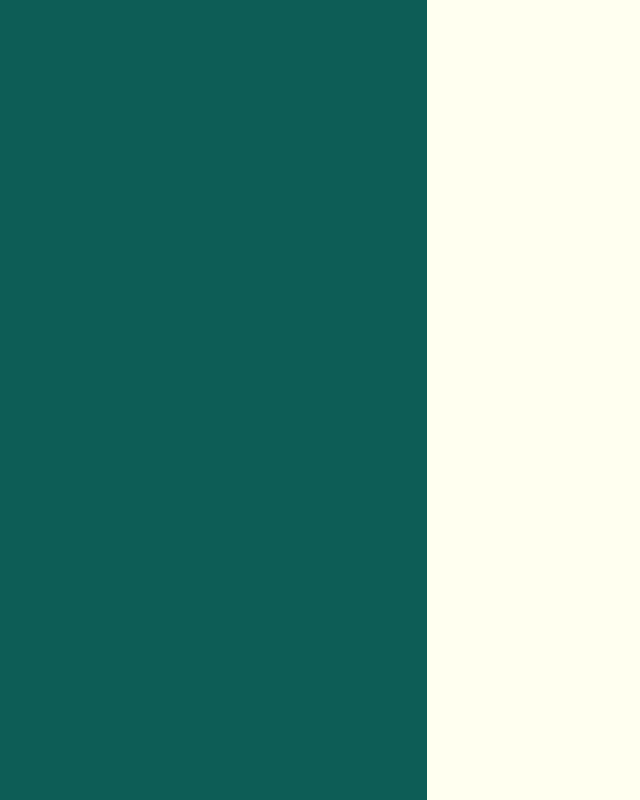
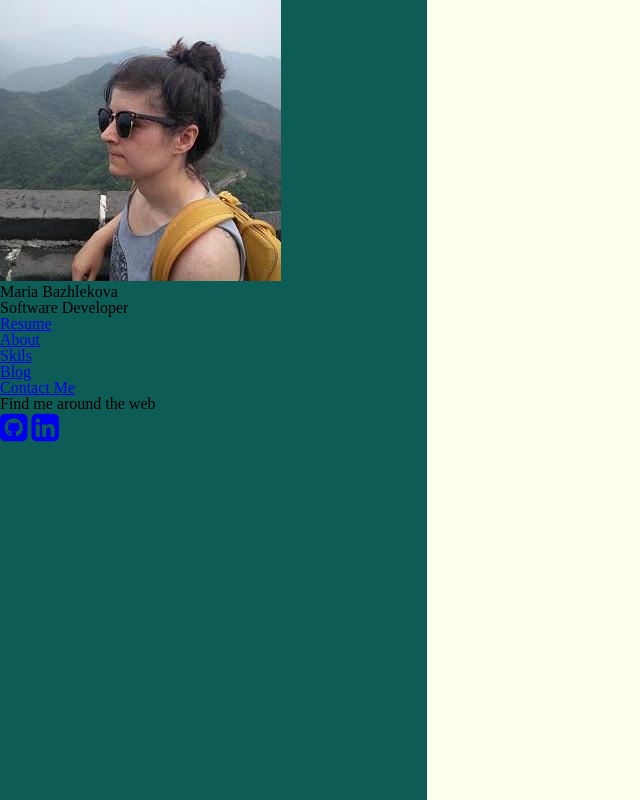
Before and after one commit to mbazhlekova/portfolio, a plain HTML site: page index.html in a window 1280 px wide. Shown: the whole page, without its empty margins (0-640 px from the left). Drawn offline with Linux system fonts and the light colour scheme.

Commit message:
Add sidebar content

```diff
--- a/index.html
+++ b/index.html
@@ -4,10 +4,38 @@
     <meta charset="UTF-8">
     <title>Maria Bazhlekova - Software Developer</title>
     <link rel="stylesheet" href="styles/main.css" type="text/css">
+    <link rel="stylesheet" href="https://maxcdn.bootstrapcdn.com/font-awesome/4.7.0/css/font-awesome.min.css">
+    <link href="https://fonts.googleapis.com/css?family=Roboto" rel="stylesheet">
   </head>
   <body>
     <div class="grid-container">
-      <aside class="sidebar"></aside>
+      <aside class="sidebar">
+        <div class="sidebar-container">
+          <div class="sidebar-profile">
+            <img class="sidebar-profile-photo" src="images/photo.jpeg" alt="Profile photo">
+            <h1 class="sidebar-profile-name">Maria Bazhlekova</h1>
+            <h2 class="sidebar-profile-title">Software Developer</h2>
+          </div>
+          <nav class="block sidebar-menu">
+            <ul>
+              <li><a href="#">Resume</a></li>
+              <li><a href="#">About</a></li>
+              <li><a href="#">Skils</a></li>
+            </ul>
+            <ul>
+              <li><a href="okaydeveloper.com">Blog</a></li>
+              <li><a href="#">Contact Me</a></li>
+            </ul>
+            <div class="block sidebar-social">
+              <p class="sidebar-social-title">Find me around the web</p>
+              <div class="sidebar-social-icons">
+                <a href="https://github.com/mbazhlekova"><i class="fa fa-github-square fa-2x" aria-hidden="true"></i></a>
+                <a href="https://www.linkedin.com/in/maria-bazhlekova/"><i class="fa fa-linkedin-square fa-2x" aria-hidden="true"></i></a>
+              </div>
+            </div>
+          </nav>
+        </div>
+      </aside>
       <main class="content"></main>
     </div>
   </body>
```
